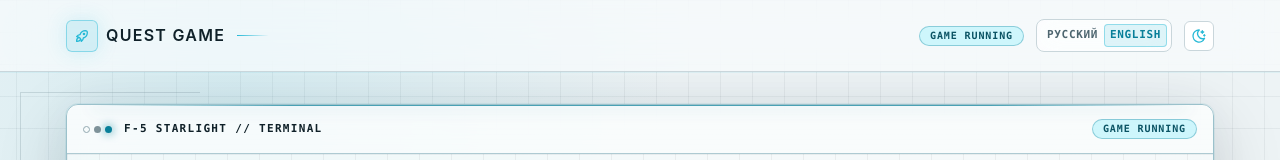
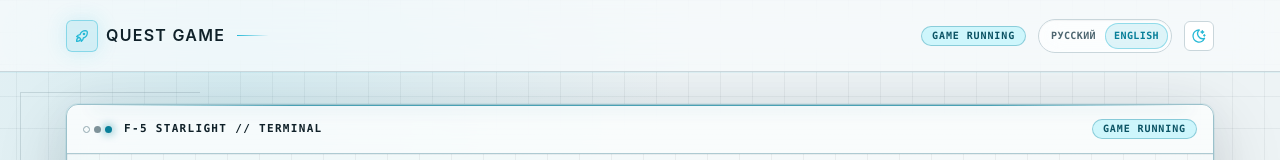
Before and after one commit to yamkin29/Quest_Game, a React (Vite) app: page / in a window 1280 px wide. Shown: the top 160 px of the page. Built offline with nearby package versions, Linux system fonts and the light colour scheme.

Commit message:
refine theme tooltip and language switcher

```diff
--- /dev/null
+++ b/src/features/change-language/ui/LanguageSwitcher.module.css
@@ -0,0 +1,50 @@
+.root {
+  --sc-radius: var(--radius-full);
+  --sc-padding: 3px;
+
+  min-height: 32px;
+  padding: 3px;
+  border-color: color-mix(
+    in srgb,
+    var(--app-accent) 20%,
+    var(--app-border-default)
+  );
+  border-radius: var(--radius-full);
+  background: color-mix(in srgb, var(--app-surface-floating) 74%, transparent);
+  box-shadow: inset 0 1px 1px rgba(5, 14, 18, 0.04);
+}
+
+.indicator {
+  border-radius: var(--radius-full);
+  background: color-mix(in srgb, var(--app-accent) 15%, transparent);
+  box-shadow:
+    inset 0 0 0 1px color-mix(in srgb, var(--app-accent) 32%, transparent),
+    0 1px 3px rgba(5, 14, 18, 0.08);
+}
+
+.control {
+  min-width: 58px;
+}
+
+.label {
+  display: flex;
+  align-items: center;
+  justify-content: center;
+  min-height: 26px;
+  padding-inline: 9px;
+  color: var(--app-text-muted);
+  line-height: 1;
+  cursor: pointer;
+}
+
+.label[data-active] {
+  color: var(--app-accent-hover);
+}
+
+.innerLabel {
+  display: block;
+  font-size: 10px;
+  line-height: 1;
+  letter-spacing: 0.04em;
+  transform: translateY(0.25px);
+}
--- a/src/features/change-language/ui/LanguageSwitcher.tsx
+++ b/src/features/change-language/ui/LanguageSwitcher.tsx
@@ -1,6 +1,15 @@
 import { SegmentedControl } from "@mantine/core";
 
 import type { InterfaceMessageKey, Locale, Translator } from "@/shared/i18n";
+import classes from "./LanguageSwitcher.module.css";
+
+const segmentedControlClassNames = {
+  control: classes.control,
+  indicator: classes.indicator,
+  innerLabel: classes.innerLabel,
+  label: classes.label,
+  root: classes.root,
+} as const;
 
 const localeOptions = [
   { labelKey: "locale.ru", value: "ru" },
@@ -24,6 +33,7 @@ export function LanguageSwitcher({
   return (
     <SegmentedControl<Locale>
       aria-label={t("locale.label")}
+      classNames={segmentedControlClassNames}
       data={localeOptions.map(({ labelKey, value }) => ({
         label: t(labelKey),
         value,
@@ -31,6 +41,7 @@ export function LanguageSwitcher({
       name="quest-game-locale"
       onChange={onChange}
       size="xs"
+      withItemsBorders={false}
       value={locale}
     />
   );
--- a/src/features/toggle-theme/ui/ThemeToggle.module.css
+++ b/src/features/toggle-theme/ui/ThemeToggle.module.css
@@ -12,3 +12,26 @@
   width: var(--spacing-16);
   height: var(--spacing-16);
 }
+
+.tooltip {
+  --tooltip-bg: color-mix(
+    in srgb,
+    var(--app-surface-inverted) 94%,
+    transparent
+  );
+  --tooltip-color: light-dark(
+    var(--color-terminal-light),
+    var(--color-terminal-ink)
+  );
+
+  max-width: 152px;
+  padding: 5px var(--spacing-8);
+  border: 1px solid color-mix(in srgb, var(--app-accent) 18%, transparent);
+  font-family: var(--font-interface);
+  font-size: 10px;
+  font-weight: var(--font-weight-medium);
+  line-height: 1.35;
+  letter-spacing: 0.01em;
+  text-align: center;
+  box-shadow: var(--shadow-sm);
+}
--- a/src/features/toggle-theme/ui/ThemeToggle.tsx
+++ b/src/features/toggle-theme/ui/ThemeToggle.tsx
@@ -8,6 +8,8 @@ import { IconMoonStars, IconSun } from "@tabler/icons-react";
 
 import type { Translator } from "@/shared/i18n";
 import classes from "./ThemeToggle.module.css";
+
+const tooltipClassNames = { tooltip: classes.tooltip } as const;
 
 interface ThemeToggleProps {
   readonly t: Translator;
@@ -27,9 +29,14 @@ export function ThemeToggle({ t }: ThemeToggleProps) {
 
   return (
     <Tooltip
+      arrowSize={4}
+      classNames={tooltipClassNames}
       events={{ focus: true, hover: true, touch: false }}
       label={label}
+      multiline
+      openDelay={300}
       position="bottom"
+      transitionProps={{ duration: 120 }}
       withArrow
     >
       <ActionIcon
```
